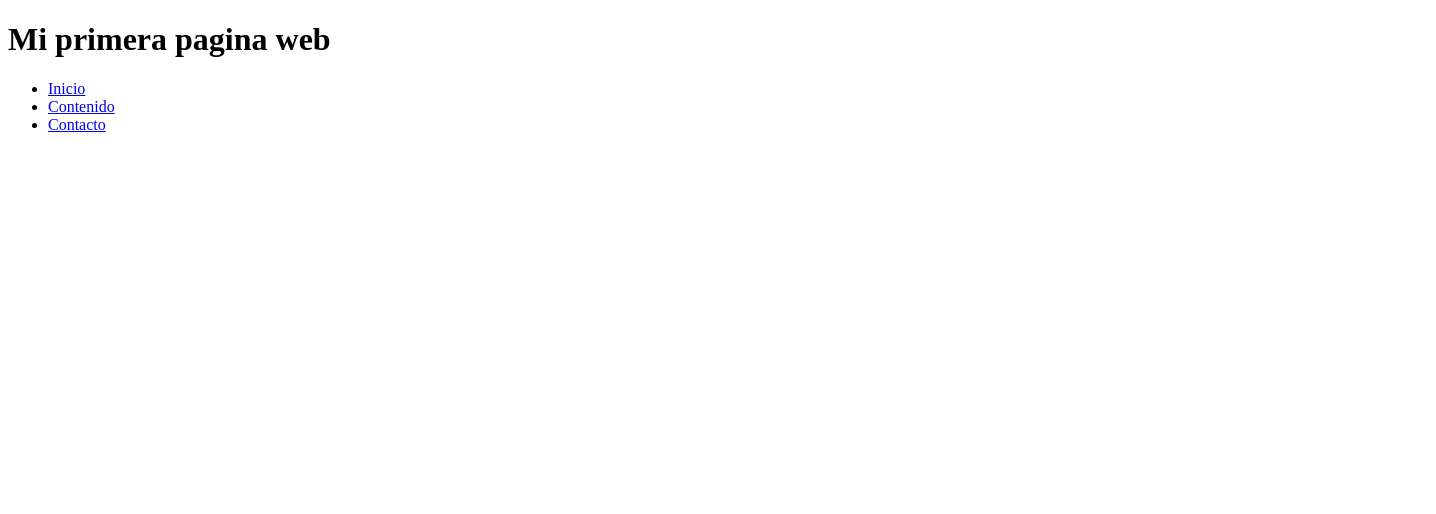
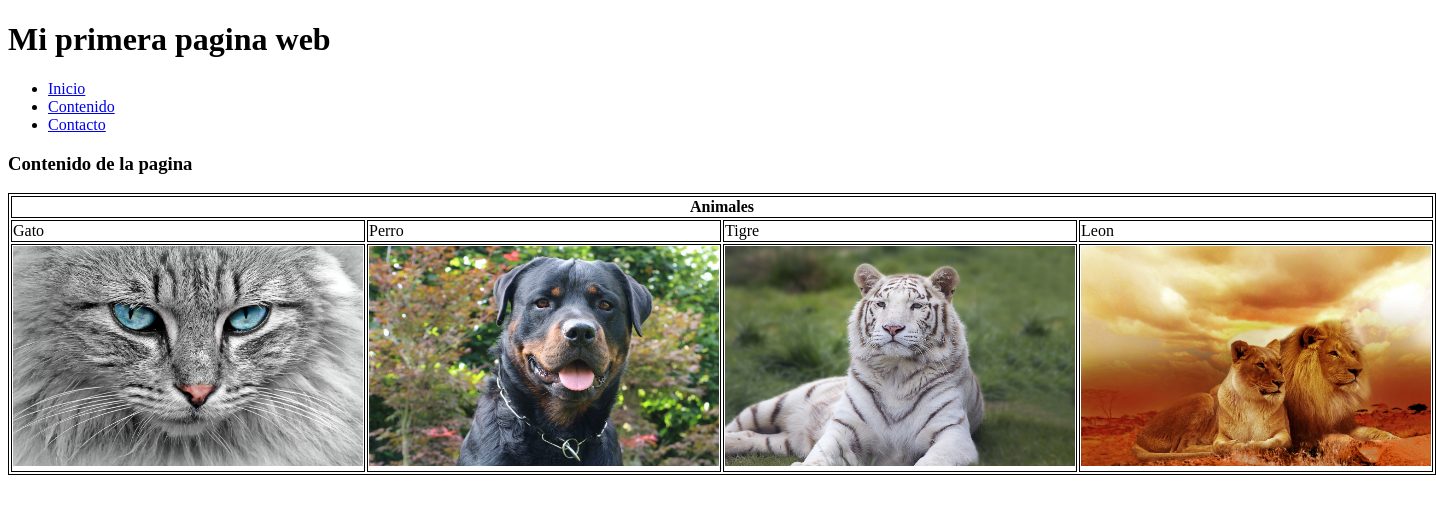
Before and after one commit to sekeer11/html_css3, a plain HTML site: page primer_proyecto/content.html in a window 1280 px wide. Shown: the whole page, 1436 px wide, since content can reach past the window. Drawn offline with Linux system fonts and the light colour scheme.

Commit message:
Trabajando en las paginas home y content

```diff
--- a/primer_proyecto/content.html
+++ b/primer_proyecto/content.html
@@ -4,6 +4,11 @@
     <meta charset="UTF-8">
     <meta name="viewport" content="width=device-width, initial-scale=1.0">
     <title>Primer proyecto con HTML</title>
+    <style>
+        table, th, tr, td {
+            border: 1px solid;
+        }
+    </style>
 </head>
 <body>
     <h1>Mi primera pagina web</h1>
@@ -12,6 +17,27 @@
         <li><a href="content.html">Contenido</a></li>
         <li><a href="contact.html">Contacto</a></li>
     </ul>
-
+    <h3>Contenido de la pagina</h3>
+    <table>
+        <thead>
+            <tr>
+                <th colspan="4">Animales</th>
+            </tr>
+        </thead>
+        <tbody>
+            <tr>
+                <td>Gato</td>
+                <td>Perro</td>
+                <td>Tigre</td>
+                <td>Leon</td>
+            </tr>
+            <tr>
+                <td><img src="img/gato.jpg" alt="" width="350" height="220"></td>
+                <td><img src="img/perro.jpg" alt="" width="350" height="220"></td>
+                <td><img src="img/tigre.jpg" alt="" width="350" height="220"></td>
+                <td><img src="img/leon.jpg" alt="" width="350" height="220"></td>
+            </tr>
+        </tbody>
+    </table>
 </body>
 </html>
```
Also changed, not shown: primer_proyecto/home.html (+2 -1 lines), primer_proyecto/img/coffee.webp (added), primer_proyecto/img/diseno_web.jpg (added), primer_proyecto/img/gato.jpg (added), primer_proyecto/img/leon.jpg (added), primer_proyecto/img/perro.jpg (added), primer_proyecto/img/tigre.jpg (added), 1 other file.
